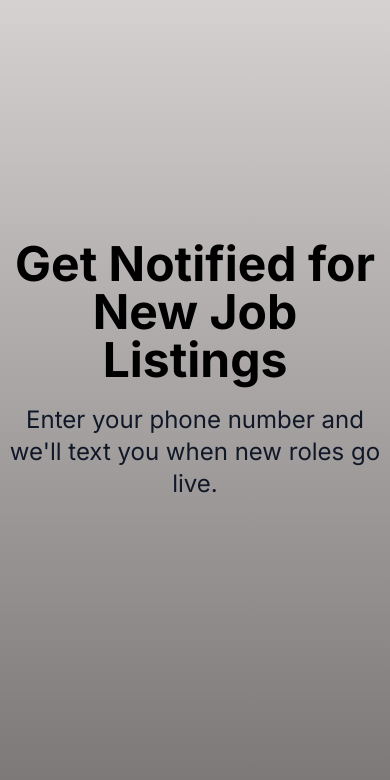
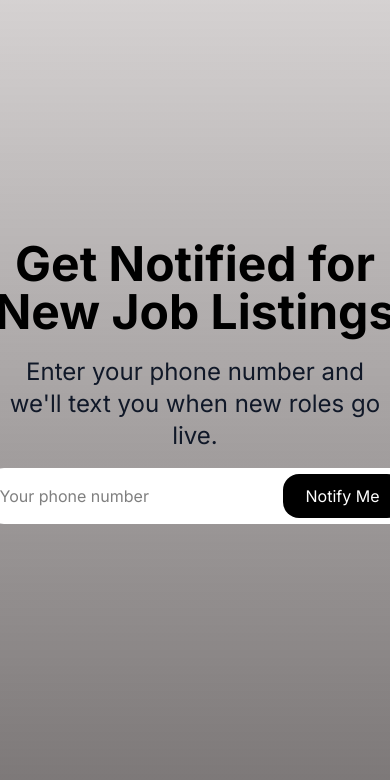
Before and after one commit to kevinh81760/simplify-scraper, a React (Vite) app in the folder client/: page / in a window 390 px wide. Shown: the top 780 px of the page. Built offline with nearby package versions, Linux system fonts and the light colour scheme.

Commit message:
feat: add responsive Home page with phone input and submit button

```diff
--- /dev/null
+++ b/client/src/components/PhoneField.jsx
@@ -0,0 +1,13 @@
+
+const PhoneField = () => {
+    return (
+        <input
+            type="tel"
+            placeholder="Your phone number"
+            maxLength={10}
+            className="bg-white text-black text-base rounded-2xl px-3 py-3 w-105 h-14 mt-4"
+        />
+    )
+}
+
+export default PhoneField
--- a/client/src/components/SubmitInput.jsx
+++ b/client/src/components/SubmitInput.jsx
@@ -1,7 +1,14 @@
 
 
 const SubmitInput = () => {
-
+    return (
+        <button
+            type="submit"
+            className="bg-black text-white text-base rounded-2xl w-30 h-11"
+        >
+            Notify Me
+        </button>
+    )
 }
 
 
--- a/client/src/pages/Home.jsx
+++ b/client/src/pages/Home.jsx
@@ -1,4 +1,4 @@
-import PhoneInput from "../components/PhoneInput";
+import PhoneField from "../components/PhoneField";
 import SubmitInput from "../components/SubmitInput";
 
 const Home = () => {
@@ -14,8 +14,12 @@ const Home = () => {
           <p>we'll text you when new roles go</p>
           <p>live.</p>
         </div>
-        <PhoneInput />
-        <SubmitInput />
+        <div>
+            <PhoneField />
+            <div className="-ml-[125px] inline-block">
+                <SubmitInput />
+            </div>
+        </div>
       </div>
     </div>
   );
```
Also changed, not shown: client/src/components/PhoneInput.jsx (deleted, +0 -8 lines).
